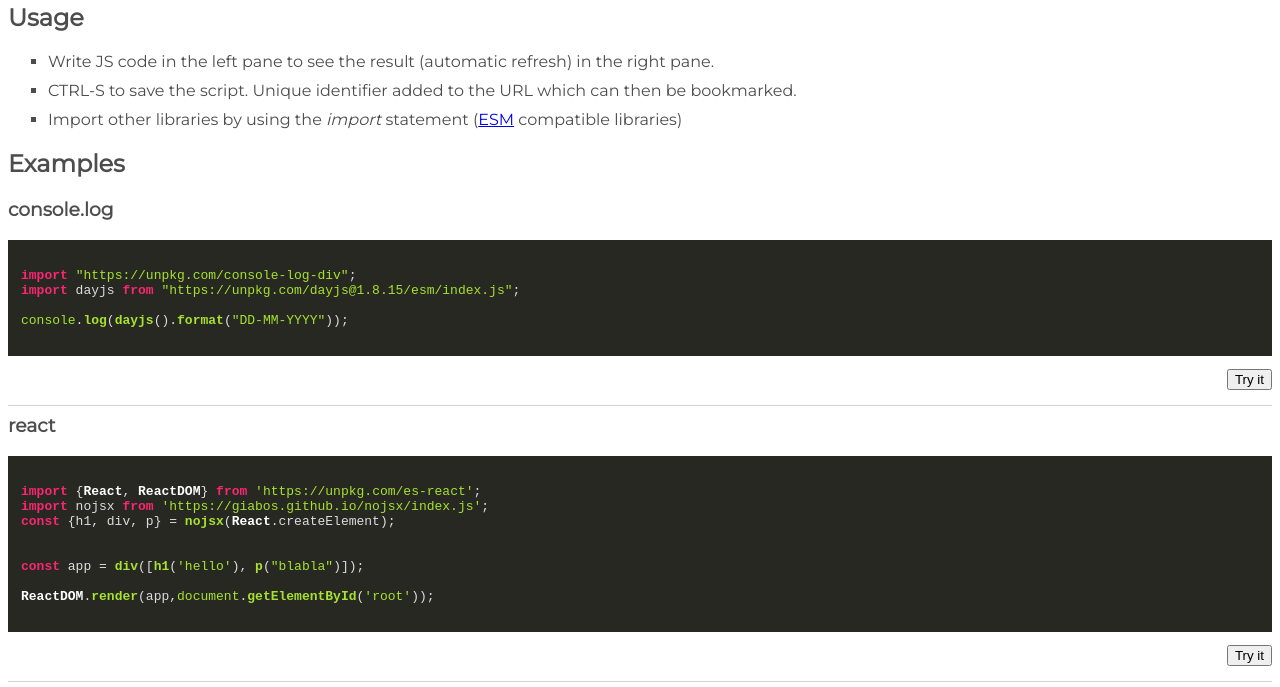
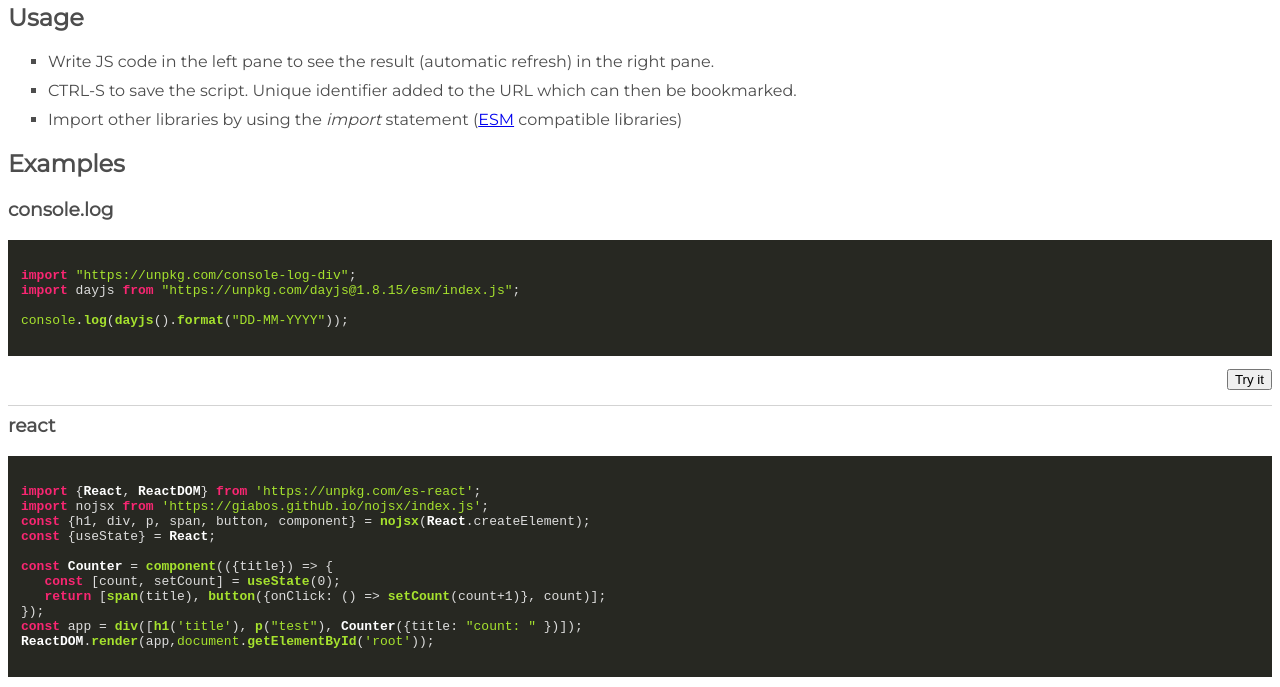
Before and after one commit to giabos/jspad, a website: page about.html in a window 1280 px wide. Shown: the part 90-777 px from the top of the page. Drawn offline with nearby package versions, Linux system fonts and the light colour scheme.

Commit message:
adapted example for react

```diff
--- a/about.html
+++ b/about.html
@@ -54,11 +54,14 @@ console.log(dayjs().format("DD-MM-YYYY"));
     <pre><code class="javascript" id="code-2">
 import {React, ReactDOM} from 'https://unpkg.com/es-react';
 import nojsx from 'https://giabos.github.io/nojsx/index.js';
-const {h1, div, p} = nojsx(React.createElement);
+const {h1, div, p, span, button, component} = nojsx(React.createElement);
+const {useState} = React;
 
-
-const app = div([h1('hello'), p("blabla")]);
-
+const Counter = component(({title}) =&gt; {
+   const [count, setCount] = useState(0);
+   return [span(title), button({onClick: () =&gt; setCount(count+1)}, count)];
+});
+const app = div([h1('title'), p("test"), Counter({title: "count: " })]);
 ReactDOM.render(app,document.getElementById('root'));
     </code></pre>
 
```
